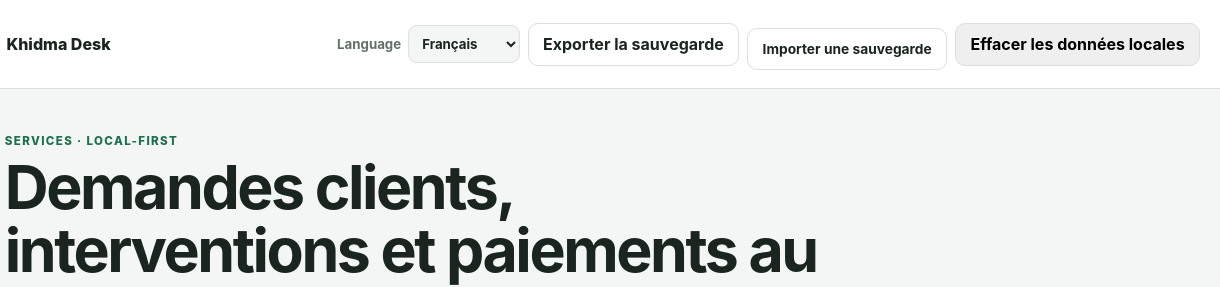
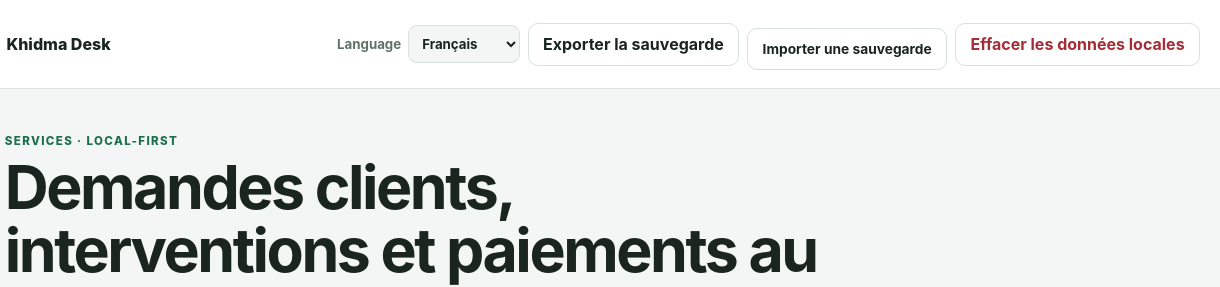
Before and after one commit to Loofy147/From-everything-to-apps, a website: page apps/khidma-desk/index.html in a window 1280 px wide. Shown: the top 287 px of the page, 60-1280 px from the left. Drawn offline with Linux system fonts and the light colour scheme.

Commit message:
style: distinguish destructive local-data action

```diff
--- a/apps/khidma-desk/styles.css
+++ b/apps/khidma-desk/styles.css
@@ -43,6 +43,7 @@ textarea { resize: vertical; }
 .language-label select { width: auto; min-width: 112px; min-height: 38px; padding: .4rem .6rem; }
 .secondary { color: var(--ink); background: var(--panel); }
 .primary { background: var(--accent); color: var(--accent-ink); border-color: var(--accent); }
+.danger { color: var(--danger); background: var(--panel); }
 .page { width: min(1240px, 100%); margin: 0 auto; padding: clamp(1rem, 3.8vw, 2.8rem); }
 .hero { max-width: 860px; }
 .eyebrow { margin: 0 0 .5rem; font-size: .72rem; font-weight: 800; letter-spacing: .12em; color: var(--accent); }
```
